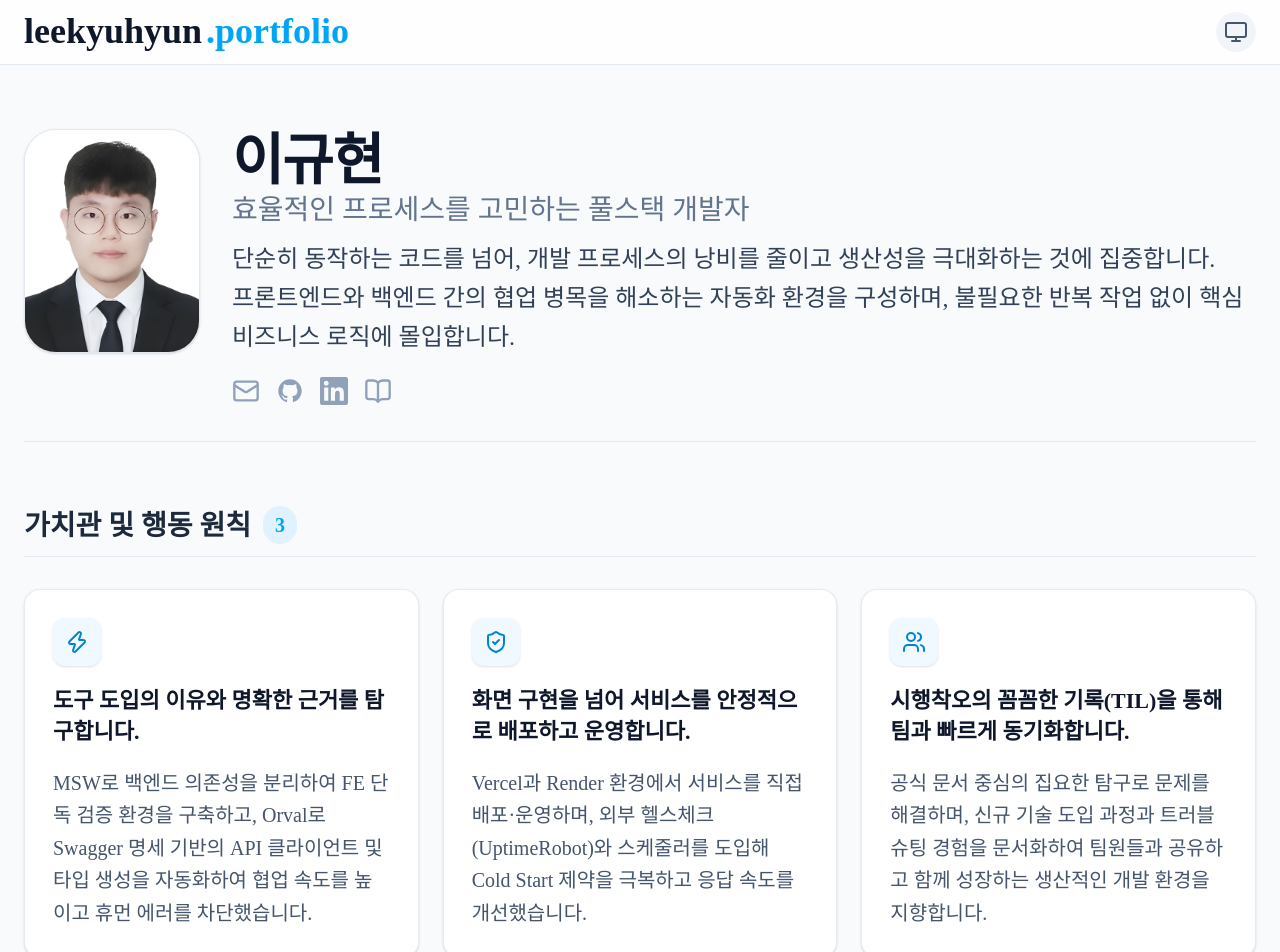
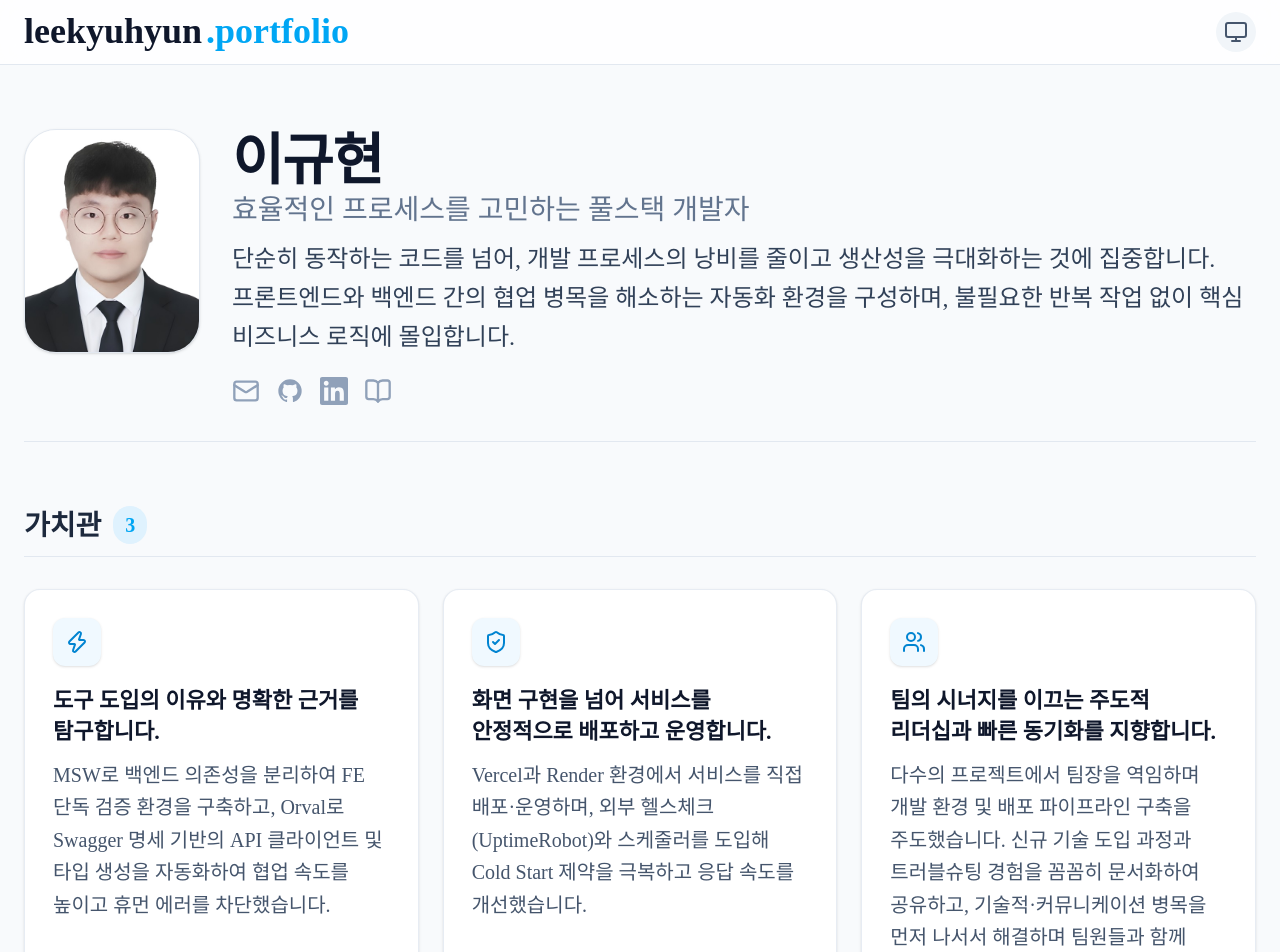
Before and after one commit to leekyuhyun/leekyuhyun.github.io, a Next.js app: page / in a window 1280 px wide. Shown: the top 952 px of the page. Built offline with nearby package versions, Linux system fonts and the light colour scheme; a web font is replaced by a local one.

Commit message:
fix : layout 수정

```diff
--- a/src/app/layout.tsx
+++ b/src/app/layout.tsx
@@ -20,7 +20,7 @@ export default function RootLayout({
 }>) {
   return (
     <html lang="ko" className="scroll-smooth" suppressHydrationWarning>
-      <body className="bg-slate-50 dark:bg-slate-900 text-slate-900 dark:text-slate-100 transition-colors duration-300">
+      <body className="bg-slate-50 dark:bg-slate-900 text-slate-900 dark:text-slate-100 transition-colors duration-300 break-keep">
         <ThemeProvider>
           {children}
         </ThemeProvider>
--- a/src/components/Values.tsx
+++ b/src/components/Values.tsx
@@ -11,8 +11,8 @@ export default function Values() {
   return (
     <section className="w-full">
       <div className="flex items-center gap-3 mb-6 md:mb-8 border-b border-slate-200 dark:border-slate-700 pb-3">
-        <h2 className="text-xl md:text-2xl font-bold text-slate-800 dark:text-slate-200">
-          가치관 및 행동 원칙
+        <h2 className="text-xl md:text-2xl font-bold text-slate-800 dark:text-slate-200 break-keep">
+          가치관
         </h2>
         <span className="text-sm md:text-base font-bold text-sky-500 bg-sky-100 dark:bg-sky-900/30 px-3 py-0.5 md:py-1 rounded-full">
           {VALUES_DATA.length}
@@ -25,17 +25,15 @@ export default function Values() {
           return (
             <div
               key={index}
-              className="group relative flex flex-col justify-between p-6 md:p-7 rounded-2xl bg-white dark:bg-slate-900/80 border border-slate-200/80 dark:border-slate-800/80 shadow-sm hover:shadow-md hover:border-sky-500/40 dark:hover:border-sky-500/40 transition-all duration-300"
+              className="group relative flex flex-col p-6 md:p-7 rounded-2xl bg-white dark:bg-slate-900/80 border border-slate-200/80 dark:border-slate-800/80 shadow-sm hover:shadow-md hover:border-sky-500/40 dark:hover:border-sky-500/40 transition-all duration-300"
             >
-              <div>
-                <div className="w-12 h-12 rounded-xl bg-sky-50 dark:bg-sky-950/70 text-sky-600 dark:text-sky-400 flex items-center justify-center mb-5 group-hover:scale-110 transition-transform duration-300 shadow-sm">
-                  <Icon className="w-6 h-6" />
-                </div>
-                <h3 className="text-base md:text-lg font-bold text-slate-900 dark:text-slate-100 mb-3 leading-snug group-hover:text-sky-600 dark:group-hover:text-sky-400 transition-colors">
-                  {value.title}
-                </h3>
+              <div className="w-12 h-12 rounded-xl bg-sky-50 dark:bg-sky-950/70 text-sky-600 dark:text-sky-400 flex items-center justify-center mb-5 group-hover:scale-110 transition-transform duration-300 shadow-sm">
+                <Icon className="w-6 h-6" />
               </div>
-              <p className="text-sm md:text-base text-slate-600 dark:text-slate-400 leading-relaxed mt-2">
+              <h3 className="text-base md:text-lg font-bold text-slate-900 dark:text-slate-100 mb-3 leading-snug group-hover:text-sky-600 dark:group-hover:text-sky-400 transition-colors break-keep">
+                {value.title}
+              </h3>
+              <p className="text-sm md:text-base text-slate-600 dark:text-slate-400 leading-relaxed break-keep">
                 {value.description}
               </p>
             </div>
--- a/src/data/values.ts
+++ b/src/data/values.ts
@@ -16,8 +16,8 @@ export const VALUES_DATA: ValueItem[] = [
     iconName: "ShieldCheck",
   },
   {
-    title: "시행착오의 꼼꼼한 기록(TIL)을 통해 팀과 빠르게 동기화합니다.",
-    description: "공식 문서 중심의 집요한 탐구로 문제를 해결하며, 신규 기술 도입 과정과 트러블슈팅 경험을 문서화하여 팀원들과 공유하고 함께 성장하는 생산적인 개발 환경을 지향합니다.",
+    title: "팀의 시너지를 이끄는 주도적 리더십과 빠른 동기화를 지향합니다.",
+    description: "다수의 프로젝트에서 팀장을 역임하며 개발 환경 및 배포 파이프라인 구축을 주도했습니다. 신규 기술 도입 과정과 트러블슈팅 경험을 꼼꼼히 문서화하여 공유하고, 기술적·커뮤니케이션 병목을 먼저 나서서 해결하며 팀원들과 함께 성장하는 문화를 만듭니다.",
     iconName: "Users",
   },
 ];
```
